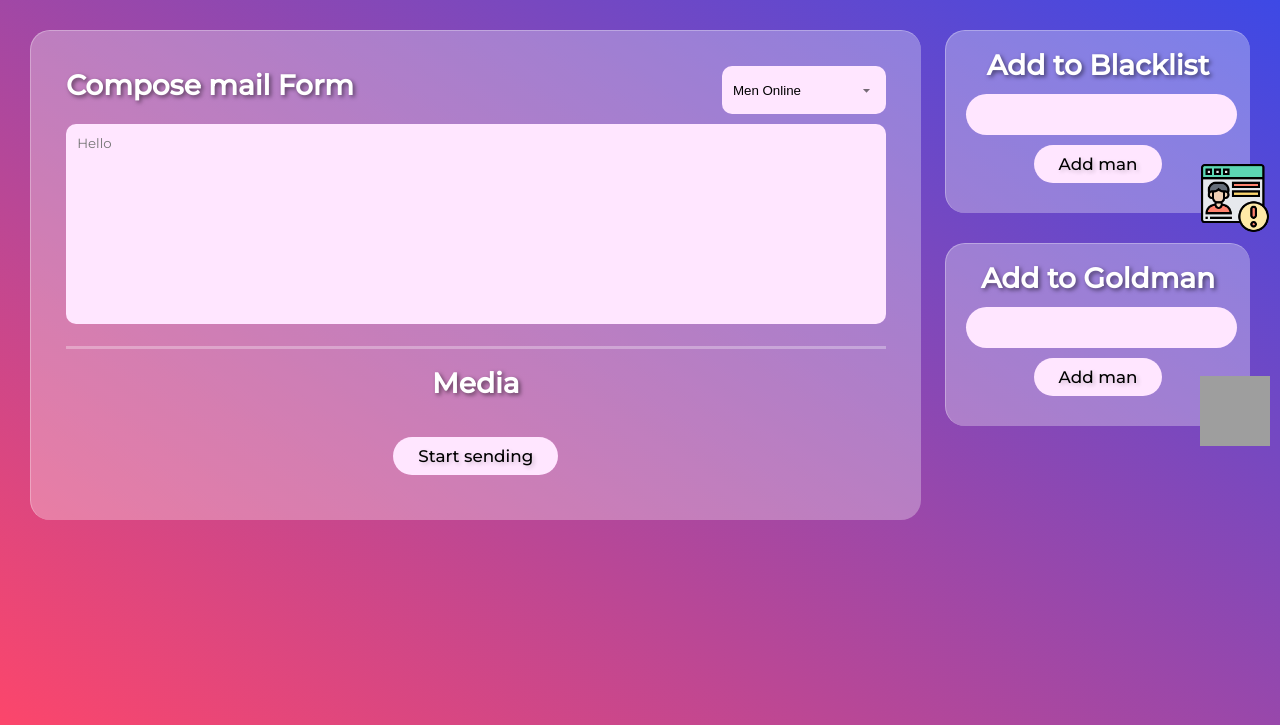
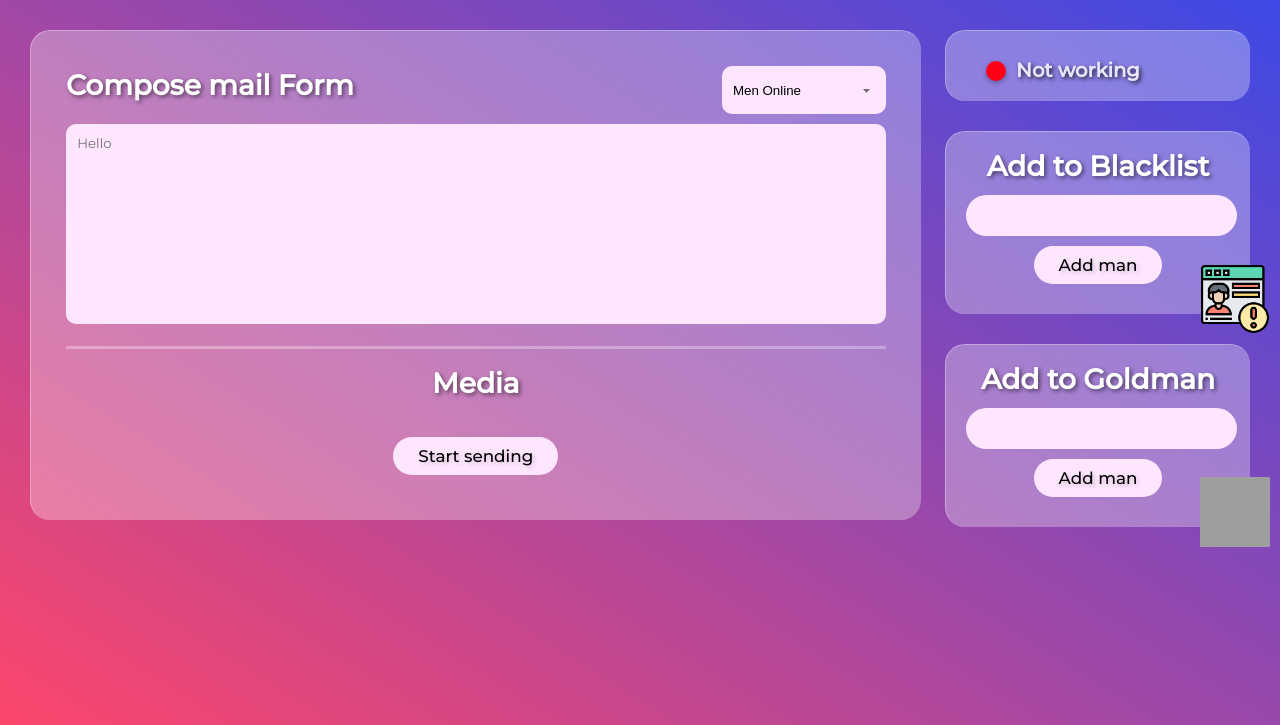
Before and after one commit to MoHTuK/agencystatistic, a Django app: page /mailbot in a window 1280 px wide. Shown: the part 75-800 px from the top of the page. Run offline with Django 4.2, Linux system fonts and the light colour scheme; a user stored in the database is signed in; data that the repository does not hold is empty; grey boxes are pictures that could not be loaded.

Commit message:
add custom-list + js function for dynamic render

```diff
--- a/MirageAgency/Statistics/static/statistics/css/style.css
+++ b/MirageAgency/Statistics/static/statistics/css/style.css
@@ -99,6 +99,52 @@ body {
     border-top: 1px solid rgba(255, 255, 255, 0.3);
     padding: 20px;
     margin-bottom: 30px;
+}
+.status-indicator {
+    width: 20px;
+    height: 20px;
+    border-radius: 50%;
+    background-color: #e0e0e0;  // Нейтральный цвет фона
+    transition: all 0.3s ease;
+    box-shadow: 0 2px 5px rgba(0,0,0,0.3);
+    margin-left: 20px;
+}
+.status-text{
+    font-weight: 600;
+    color: #fff;
+    opacity: 0.8;
+    font-size: 1.4rem;
+    margin-left: 10px;
+    text-shadow: 2px 2px 4px rgba(0, 0, 0, 0.9);
+}
+.red {
+    background-color: #ff0019;  // Светло-красный
+}
+
+.green {
+    background-color: #00e600;  // Светло-зеленый
+}
+@keyframes pulse {
+    0% {
+        transform: scale(1);
+        opacity: 1;
+    }
+    50% {
+        transform: scale(1.2); /* Увеличиваем масштабирование */
+        opacity: 0.85; /* Уменьшаем прозрачность */
+    }
+    100% {
+        transform: scale(1);
+        opacity: 1;
+    }
+}
+
+.green {
+    animation: pulse 1.5s infinite; /* Ускоряем анимацию */
+}
+.status-indicator-block{
+    display: flex; /* Задаем flex-контейнер */
+    align-items: center; /* Центрируем элементы по вертикали */
 }
 .mailbot_textarea {
     height: 200px;
--- a/MirageAgency/Statistics/views.py
+++ b/MirageAgency/Statistics/views.py
@@ -194,7 +194,7 @@ def statistics(request):
     result = get_statistics_today(request)
     transaction_list = result[0]
     total = result[1]
-    lady_name = result[2]
+    lady_name = request.user.first_name
     gifts_total = result[3]
     total_without_gifts = round(total - gifts_total, 1)
     penalties = result[4]
@@ -204,7 +204,7 @@ def statistics(request):
         result = get_statistics_interval(request)
         transaction_list = result[0]
         total = result[1]
-        lady_name = result[2]
+        lady_name = request.user.first_name
         start_date = result[3]
         end_date = result[4]
         gifts_total = result[5]
@@ -222,7 +222,7 @@ def statistics(request):
         result = get_statistics_date(request)
         transaction_list = result[0]
         total = result[1]
-        lady_name = result[2]
+        lady_name = request.user.first_name
         today_date = result[3]
         gifts_total = int(result[4])
         total_without_gifts = round(total - gifts_total, 1)
--- a/MirageAgency/mailbot/static/mailbot/js/saveform.js
+++ b/MirageAgency/mailbot/static/mailbot/js/saveform.js
@@ -55,6 +55,7 @@ $(document).ready(function() {
         var form = this; // Сохранение ссылки на форму
         var formData = $(form).serialize(); // Сериализация данных формы
 
+
         $.ajax({
             type: 'POST',
             url: 'proxy/send_msg',
@@ -63,6 +64,9 @@ $(document).ready(function() {
                 if (response.success) {
                     console.log(response); // Выведет в консоль всё, что вернул сервер
                     alert(response.message);
+                    $('#mailingStatusIndicator').addClass('green').removeClass('red');  // Сделать индикатор зеленым
+                    $('#mailingStatusText').text('Bot working');  // Обновить текст статуса
+
 
                     var statusCheckInterval = setInterval(function() {
                         $.ajax({
@@ -73,24 +77,34 @@ $(document).ready(function() {
                                 if (statusResponse && statusResponse.status) {
                                     if (['end', 'limit', 'Stop'].includes(statusResponse.status)) {
                                         clearInterval(statusCheckInterval);
+                                        $('#mailingStatusIndicator').addClass('red').removeClass('green');  // Сменить на красный
+                                        $('#mailingStatusText').text('Bot not working');  // Обновить текст статуса
                                         console.log(`Status check ended because the status is '${statusResponse.status}'.`);
                                     }
                                 } else {
                                     // Если ответ пустой, логируем это и продолжаем проверки
                                     console.log('Received an empty or invalid status response.');
+                                    $('#mailingStatusIndicator').addClass('green').removeClass('red');  // Сделать индикатор зеленым
+                                    $('#mailingStatusText').text('Bot working');  // Обновить текст статуса
                                 }
                             },
                             error: function() {
                                 console.error('Error checking proxy status');
+                                 $('#mailingStatusIndicator').addClass('red').removeClass('green');  // В случае ошибки также сменить на красный
+                                 $('#mailingStatusText').text('Ошибка проверки статуса');  // Обновить текст статуса
                             }
                         });
                     }, 120000);
                 } else {
                     alert(response.message);
+                    $('#mailingStatusIndicator').addClass('red').removeClass('green');  // Сменить на красный если отправка не успешна
+                    $('#mailingStatusText').text('Bot not working');  // Обновить текст статуса
                 }
             },
             error: function() {
                 alert('Error processing your request');
+                $('#mailingStatusIndicator').addClass('red').removeClass('green');  // Сменить на красный в случае ошибки AJAX
+                $('#mailingStatusText').text('Ошибка обработки запроса');  // Обновить текст статуса
             }
         });
     });
--- a/MirageAgency/mailbot/templates/mailbot/main.html
+++ b/MirageAgency/mailbot/templates/mailbot/main.html
@@ -85,6 +85,13 @@
         </div>
         <div class="container_right">
             <div class="container_mailbot right">
+                <label>{{ user.first_name }}</label>
+                <div class="status-indicator-block">
+                    <div id="mailingStatusIndicator" class="status-indicator red"></div>
+                    <div id="mailingStatusText" class="status-text">Not working</div>
+                </div>
+            </div>
+            <div class="container_mailbot right">
                 <label>Add to Blacklist</label>
                 <form method="POST" class="blacklist-form">
                     {% csrf_token %}
--- a/MirageAgency/mailbot/views.py
+++ b/MirageAgency/mailbot/views.py
@@ -86,8 +86,9 @@ def proxy_status(request):
     response = session.get(url)
     data = response.json()
     status = data['status']
+    count = data['count']
 
-    return JsonResponse({'success': True, 'status': status})
+    return JsonResponse({'success': True, 'status': status, 'count': count})
 
 
 def add_in_blacklist(request):
@@ -126,6 +127,8 @@ def mailbot(request):
     base_url = 'https://goldenbride.net'
     login_url = f'{base_url}/goldenbride/services/login'
 
+    user = request.user
+
     login_data = {
         'username': request.user.username,
         'userpass': request.session.get('user_password', None),
@@ -147,4 +150,4 @@ def mailbot(request):
     blacklist_form = BlacklistForm(request.POST)
 
     return render(request, 'mailbot/main.html', context={'img_list': img_list, 'goldman_form': goldman_form,
-                                                         'blacklist_form': blacklist_form})
+                                                         'blacklist_form': blacklist_form, 'user': user})
```
